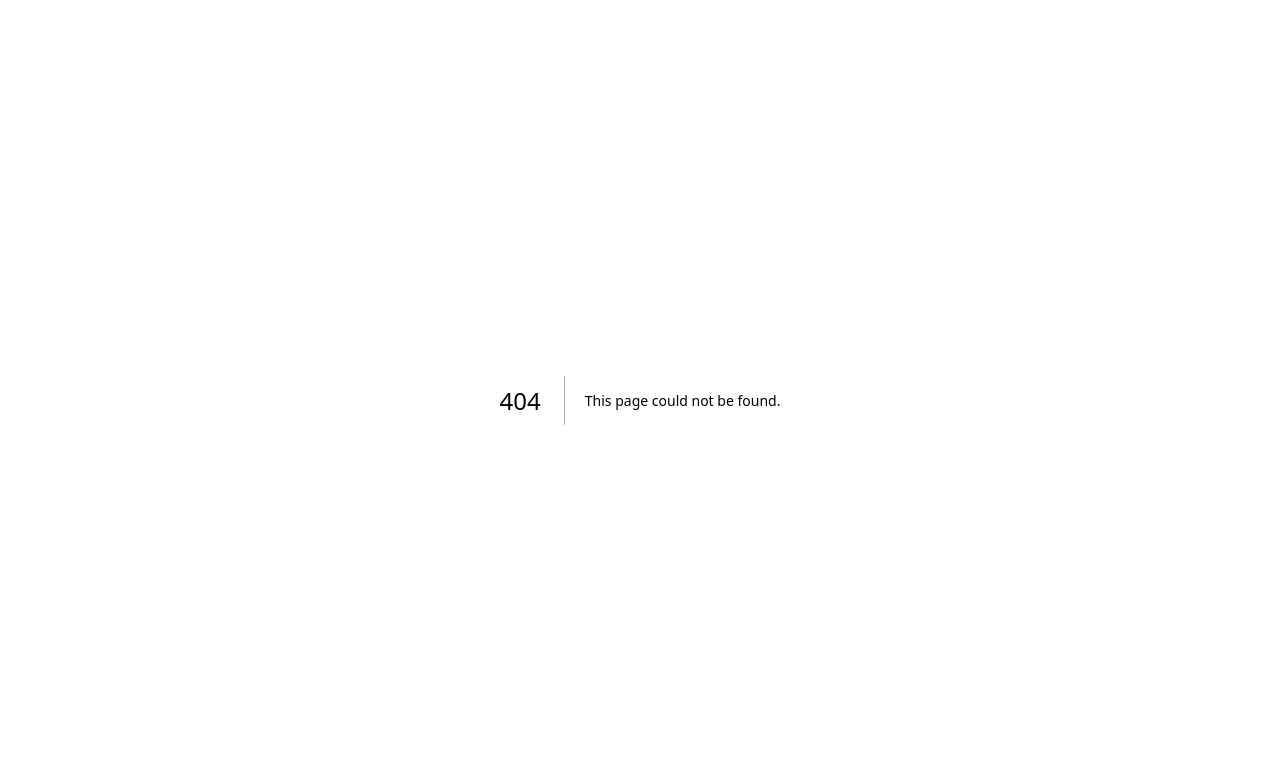
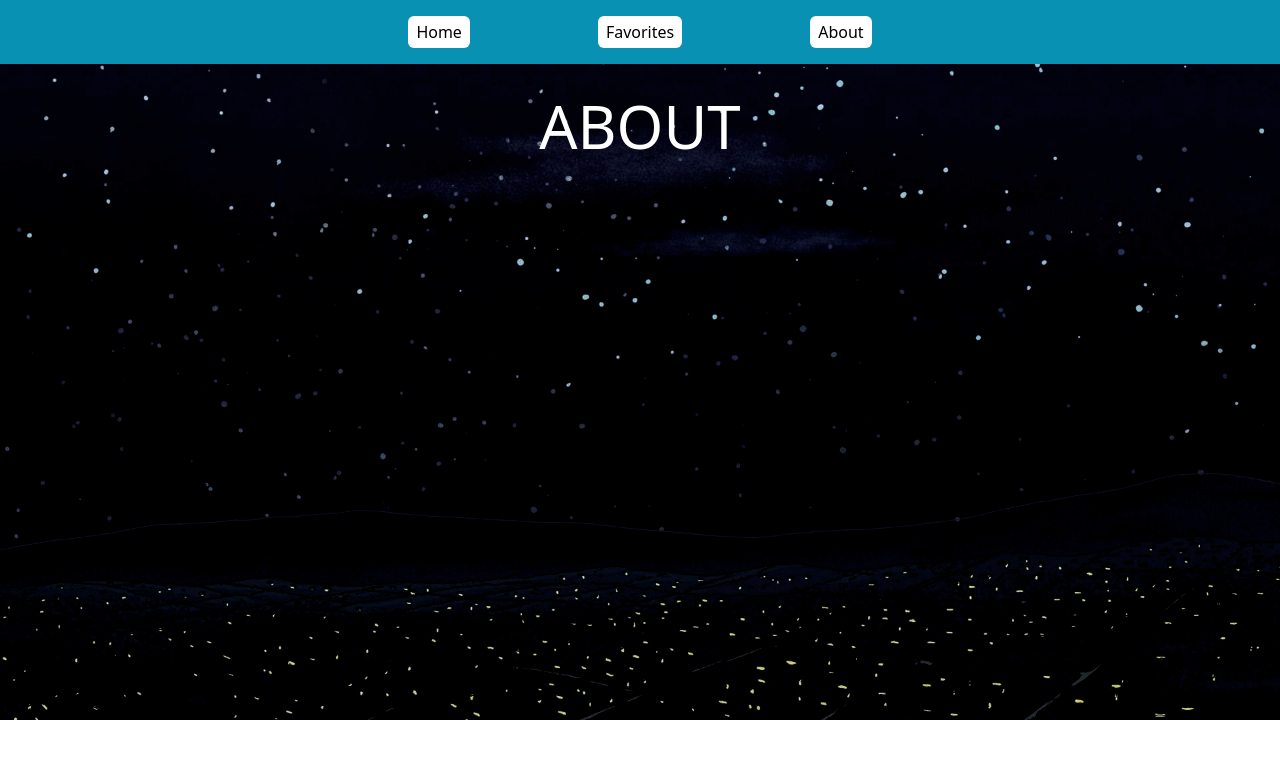
Before and after one commit to maurofallico/rickandmorty-next, a Next.js app: page /about in a window 1280 px wide. Before the commit this address had no page. Shown: the top 758 px of the page. Built offline with nearby package versions, Linux system fonts and the light colour scheme.

Commit message:
characters

```diff
--- /dev/null
+++ b/app/about/page.jsx
@@ -0,0 +1,7 @@
+export default function About() {
+    return (
+        <div className="flex justify-center mt-8 text-white text-6xl">
+        <p className="">ABOUT</p>
+        </div>
+    )
+}
--- a/app/api/characters/route.js
+++ b/app/api/characters/route.js
@@ -3,8 +3,16 @@ import { PrismaClient } from '@prisma/client'
 
 const prisma = new PrismaClient()
 
-export async function GET(request) {
+export async function GET() {
+  try {
+    const data = await prisma.characters.findMany({
 
+    })
+    return NextResponse.json(data)
+  } catch (error) {
+    console.log('error')
+    return NextResponse.json({ error: error.message });
+  }
 }
 
 export async function POST(request) {
--- /dev/null
+++ b/app/components/Cards/Cards.jsx
@@ -0,0 +1,37 @@
+"use client";
+import { useEffect, useState } from "react";
+import Image from 'next/image'
+import axios from "axios";
+
+export default function Cards() {
+
+    const [characters, setCharacters] = useState([])
+
+    async function cargarDatos() {
+        const response = await axios.get("/api/characters");
+        setCharacters(response.data)
+      }
+
+  useEffect(() => {
+    cargarDatos();
+  }, []);
+
+
+
+  return (
+    <>
+      <div className="flex flex-wrap items-center justify-center mt-20 gap-10 ">
+      {characters.map(({id, name, species, gender, image, status, origin}) => {
+         return (
+            <div className="w-64 h-[375px] bg-cyan-600 rounded-3xl text-white flex flex-col items-center text-center text-3xl py-2">
+            <p className="text-balance mt-1 h-24 flex items-center px-4 py-12">{name}</p>
+            <div className="w-full h-full items-end flex justify-center">
+            <Image src={image} width={200} height={400} className="flex mb-6" />
+            </div>
+            </div>
+         )
+         })}
+      </div>
+    </>
+  );
+}
--- a/app/components/NavBar/NavBar.jsx
+++ b/app/components/NavBar/NavBar.jsx
@@ -1,16 +1,13 @@
-import Link from 'next/link'
-import SearchBar from '../SearchBar/SearchBar'
+import NavLink from 'next/link'
+
 
 export default function NavBar (){
     return (
         <>
         <div className="bg-cyan-600 h-16 flex justify-center items-center gap-32">
-            <Link href="/" className='bg-white rounded-md px-2 py-1 hover:bg-gray-200'>Home</Link>
-            <Link href="/" className='bg-white rounded-md px-2 py-1 hover:bg-gray-200'>Favorites</Link>
-            <Link href="/" className='bg-white rounded-md px-2 py-1 hover:bg-gray-200'>About</Link>
-        </div>
-        <div className="bg-cyan-600 h-12 flex justify-center items-center gap-32 py-8">
-            <SearchBar />
+            <NavLink href="/" className='bg-white rounded-md px-2 py-1 hover:bg-gray-200'>Home</NavLink>
+            <NavLink href="/favorites" className='bg-white rounded-md px-2 py-1 hover:bg-gray-200'>Favorites</NavLink>
+            <NavLink href="/about" className='bg-white rounded-md px-2 py-1 hover:bg-gray-200'>About</NavLink>
         </div>
         </>
     )
--- /dev/null
+++ b/app/favorites/page.jsx
@@ -0,0 +1,7 @@
+export default function Favorites() {
+    return (
+        <div className="flex justify-center mt-8 text-white text-6xl">
+        <p className="">FAVORITES</p>
+        </div>
+    )
+}
--- a/app/globals.css
+++ b/app/globals.css
@@ -1,21 +1,3 @@
 @tailwind base;
 @tailwind components;
 @tailwind utilities;
-
-:root {
-  --foreground-rgb: 0, 0, 0;
-  --background-start-rgb: 214, 219, 220;
-  --background-end-rgb: 255, 255, 255;
-}
-
-@media (prefers-color-scheme: dark) {
-  :root {
-    --foreground-rgb: 255, 255, 255;
-    --background-start-rgb: 0, 0, 0;
-    --background-end-rgb: 0, 0, 0;
-  }
-}
-
-body {
-
-}
--- a/app/layout.js
+++ b/app/layout.js
@@ -1,5 +1,7 @@
 import { Inter } from 'next/font/google'
 import './globals.css'
+import Image from 'next/image'
+import NavBar from './components/NavBar/NavBar'
 
 const inter = Inter({ subsets: ['latin'] })
 
@@ -11,7 +13,14 @@ export const metadata = {
 export default function RootLayout({ children }) {
   return (
     <html lang="en">
-      <body className={inter.className}>{children}</body>
+      <body>
+      <div className='fixed [zIndex:-1]'>
+    <img src="rickandmorty-background.jpg" width={1920} height={1080}
+     loading='lazy' alt='background-image' className='w-screen' />
+    </div>
+      <NavBar />
+      {children}
+      </body>
     </html>
   )
 }
--- a/app/page.js
+++ b/app/page.js
@@ -1,17 +1,16 @@
 'use client'
 
-import Image from 'next/image'
-import background from '../public/rickandmorty-background.jpg'
-import NavBar from './components/NavBar/NavBar.jsx'
+import SearchBar from './components/SearchBar/SearchBar'
+import Cards from './components/Cards/Cards.jsx'
 
 export default function Home() {
 
   return (
     <>
-    <div className='fixed [zIndex:-1]'>
-    <Image src={background} width={1920} height={1080} priority={true} alt='background-image' objectFit='cover' className='w-screen' />
+    <div className="bg-cyan-600 h-12 flex justify-center items-center gap-32 py-8">
+            <SearchBar />
     </div>
-    <NavBar />
+    <Cards />
     </>
   )
 }
--- a/next.config.js
+++ b/next.config.js
@@ -1,4 +1,15 @@
 /** @type {import('next').NextConfig} */
-const nextConfig = {}
+const nextConfig = {
+    images: {
+        remotePatterns: [
+          {
+            protocol: 'https',
+            hostname: 'rickandmortyapi.com',
+            port: '',
+            pathname: '/**',
+          },
+        ],
+      },
+}
 
 module.exports = nextConfig
--- a/package.json
+++ b/package.json
@@ -11,6 +11,7 @@
   },
   "dependencies": {
     "@prisma/client": "^5.8.0",
+    "axios": "^1.6.5",
     "next": "14.0.4",
     "prisma": "^5.8.0",
     "react": "^18",
@@ -21,7 +22,7 @@
     "eslint": "^8",
     "eslint-config-next": "14.0.4",
     "postcss": "^8",
-    "tailwindcss": "^3.3.0",
-    "prisma": "^5.8.0"
+    "prisma": "^5.8.0",
+    "tailwindcss": "^3.3.0"
   }
 }
```
Also changed, not shown: 1 other file (tests, documents, lock files or other folders).
